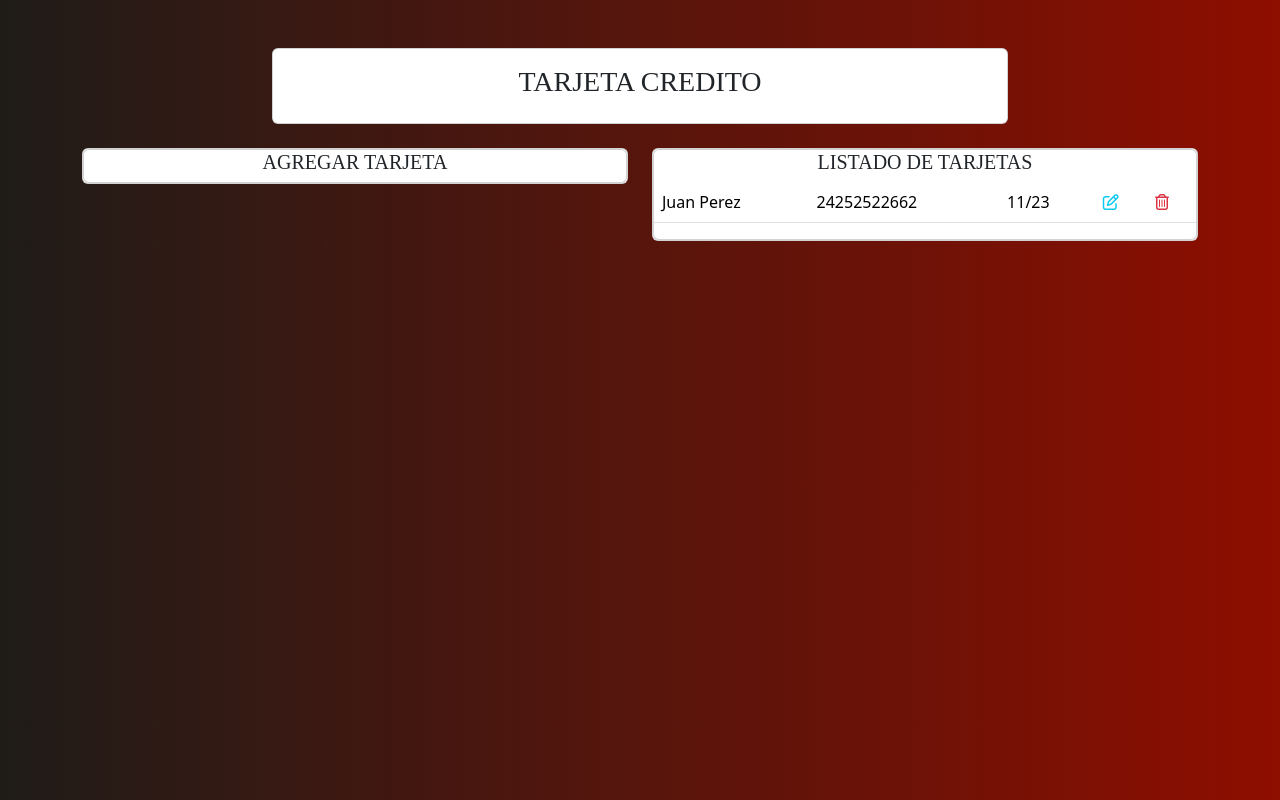
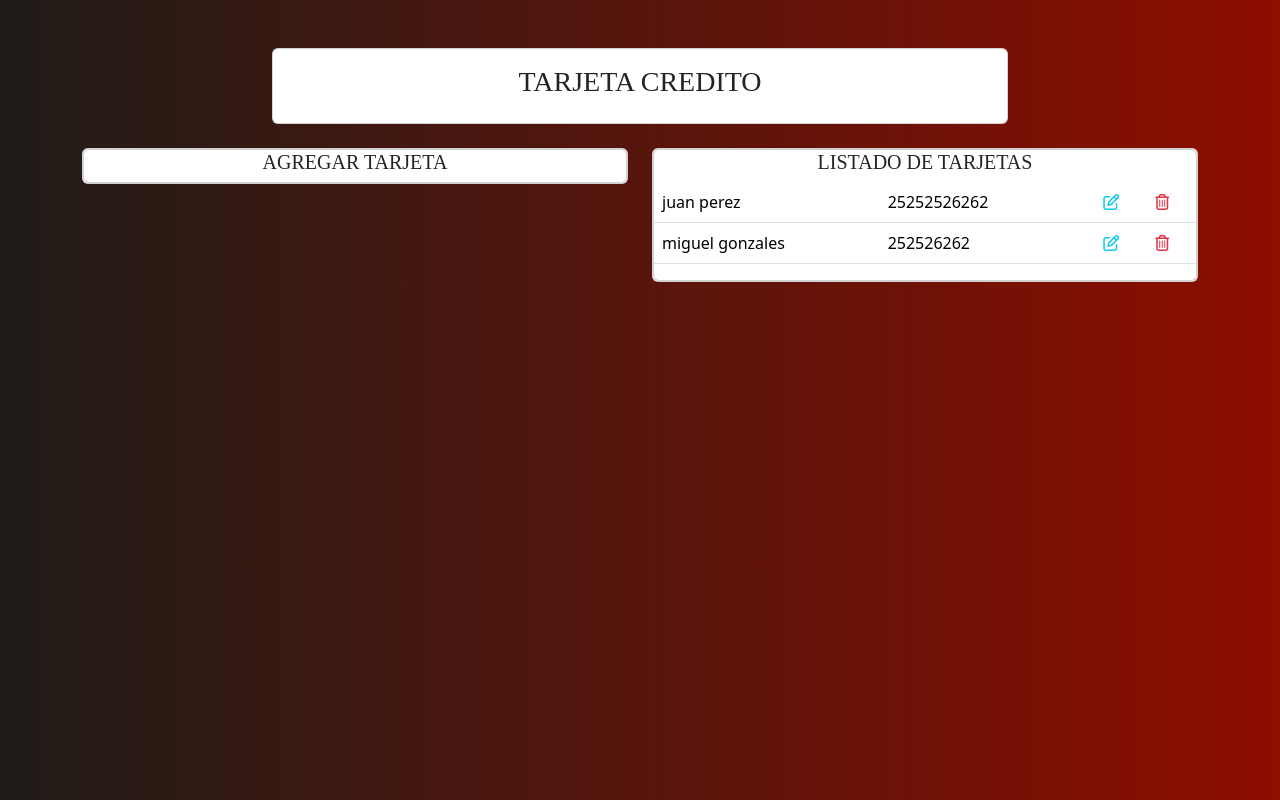
Before and after one commit to Mr-Dany/dev-crudangular-netcore, an Angular app in the folder FETarjetaCredito/: page / in a window 1280 px wide. Built offline with nearby package versions, Linux system fonts and the light colour scheme; a web font is replaced by a local one.

Commit message:
Listado de tarjetas dinamico
-Creamos un array con 2 registros
-importamos moduLo common en imports para poder utilizar el for en el html
-recorremos el array de tarjetas

```diff
--- a/FETarjetaCredito/src/app/components/tarjeta-credito/tarjeta-credito.component.html
+++ b/FETarjetaCredito/src/app/components/tarjeta-credito/tarjeta-credito.component.html
@@ -23,10 +23,10 @@
           <!-- tabla de registros -->
           <table class="table">
             <tbody>
-              <tr>
-                <td>Juan Perez</td>
-                <td>24252522662</td>
-                <td>11/23</td>
+              <tr *ngFor="let tarjeta of listTarjetas">
+                <td>{{ tarjeta.titular}}</td>
+                <td>{{ tarjeta.numeroTarjeta}}</td>
+                <td>{{ tarjeta.fechaExpedicion}}</td>
                 <td><i class="far fa-edit text-info"></i></td>
                 <td><i class="far fa-trash-alt text-danger"></i></td>
               </tr>
--- a/FETarjetaCredito/src/app/components/tarjeta-credito/tarjeta-credito.component.ts
+++ b/FETarjetaCredito/src/app/components/tarjeta-credito/tarjeta-credito.component.ts
@@ -1,12 +1,17 @@
+import { CommonModule } from '@angular/common';
 import { Component } from '@angular/core';
 
 @Component({
   selector: 'app-tarjeta-credito',
   standalone: true,
-  imports: [],
+  imports: [CommonModule],
   templateUrl: './tarjeta-credito.component.html',
   styleUrl: './tarjeta-credito.component.css'
 })
 export class TarjetaCreditoComponent {
+  listTarjetas: any[] = [
+    { titular: 'juan perez', numeroTarjeta: '25252526262', fechaExpericion: '11/23', cvv: '123' },
+    { titular: 'miguel gonzales', numeroTarjeta: '252526262', fechaExpericion: '11/24', cvv: '321' }
+  ]
 
 }
```
